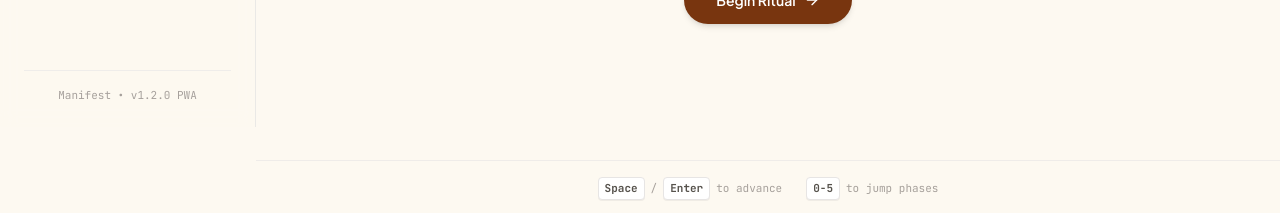
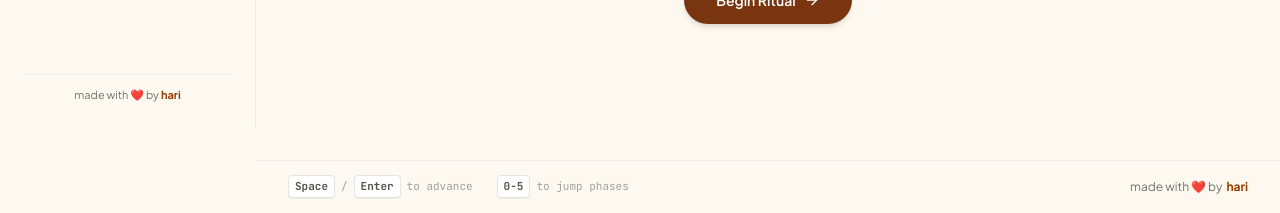
Before and after one commit to Harixomxsingh/manifest, a React (Vite) app: page / in a window 1280 px wide. Shown: the part 673-886 px from the top of the page. Built offline with nearby package versions, Linux system fonts and the light colour scheme; no server answers.

Commit message:
feat: Add 'made with ❤️ by hari' footer linking to portfolio and sync to production

```diff
--- a/index.html
+++ b/index.html
@@ -33,13 +33,13 @@
       if (window.location.hostname.includes('github.io') && !window.__MANIFEST_DEV__) {
         const link = document.createElement('link');
         link.rel = 'stylesheet';
-        link.href = '/manifest/assets/index-dTV0gLWu.css';
+        link.href = '/manifest/assets/index-CxLLGle7.css';
         document.head.appendChild(link);
 
         const script = document.createElement('script');
         script.type = 'module';
         script.crossOrigin = 'anonymous';
-        script.src = '/manifest/assets/index-QNhKtYB_.js';
+        script.src = '/manifest/assets/index-yyU1GIq_.js';
         document.body.appendChild(script);
       }
 
--- a/src/v1_1_2/DashboardV1_1_2.jsx
+++ b/src/v1_1_2/DashboardV1_1_2.jsx
@@ -102,6 +102,21 @@ export default function DashboardV1_1_2() {
                 onOpenStreak={() => setIsMomentumHeatmapOpen(true)}
               />
             )}
+
+            {/* Subtle Mobile Footer */}
+            <div className="mt-8 mb-2 text-center lg:hidden">
+              <p className="text-[11px] text-stone-400 font-sans">
+                made with ❤️ by{' '}
+                <a
+                  href="https://harixomxsingh.github.io/portfolio/"
+                  target="_blank"
+                  rel="noopener noreferrer"
+                  className="text-amber-800 hover:text-amber-950 font-bold hover:underline"
+                >
+                  hari
+                </a>
+              </p>
+            </div>
           </div>
         </main>
 
--- a/src/v1_1_2/components/FooterKeyboardBar.jsx
+++ b/src/v1_1_2/components/FooterKeyboardBar.jsx
@@ -2,8 +2,8 @@ import React from 'react';
 
 export default function FooterKeyboardBar() {
   return (
-    <footer className="w-full py-4 text-center border-t border-stone-200/60 bg-[#FDF9F1]">
-      <div className="flex items-center justify-center gap-6 text-[11px] font-mono text-stone-400">
+    <footer className="w-full py-3.5 px-8 border-t border-stone-200/60 bg-[#FDF9F1] flex items-center justify-between text-[11px] font-mono text-stone-400">
+      <div className="flex items-center gap-6">
         <div className="flex items-center gap-1.5">
           <kbd className="px-1.5 py-0.5 rounded bg-white border border-stone-200 text-stone-600 font-bold shadow-2xs">
             Space
@@ -22,6 +22,18 @@ export default function FooterKeyboardBar() {
           <span>to jump phases</span>
         </div>
       </div>
+
+      <div className="flex items-center gap-1 text-stone-500 font-sans text-xs">
+        <span>made with ❤️ by</span>
+        <a
+          href="https://harixomxsingh.github.io/portfolio/"
+          target="_blank"
+          rel="noopener noreferrer"
+          className="text-amber-800 hover:text-amber-950 font-bold hover:underline"
+        >
+          hari
+        </a>
+      </div>
     </footer>
   );
 }
--- a/src/v1_1_2/components/SidebarRitualPath.jsx
+++ b/src/v1_1_2/components/SidebarRitualPath.jsx
@@ -145,9 +145,17 @@ export default function SidebarRitualPath({ activePhase, onSelectPhase, onOpenVa
         </div>
       </div>
 
-      <div className="pt-4 border-t border-stone-200/60 text-center">
-        <p className="text-[11px] text-stone-400 font-mono">
-          Manifest • v1.2.0 PWA
+      <div className="pt-3 border-t border-stone-200/60 text-center space-y-1">
+        <p className="text-[11px] text-stone-500 font-sans">
+          made with ❤️ by{' '}
+          <a
+            href="https://harixomxsingh.github.io/portfolio/"
+            target="_blank"
+            rel="noopener noreferrer"
+            className="text-amber-800 hover:text-amber-950 font-bold hover:underline"
+          >
+            hari
+          </a>
         </p>
       </div>
     </aside>
```
Also changed, not shown: 3 other files (tests, documents, lock files or other folders).
